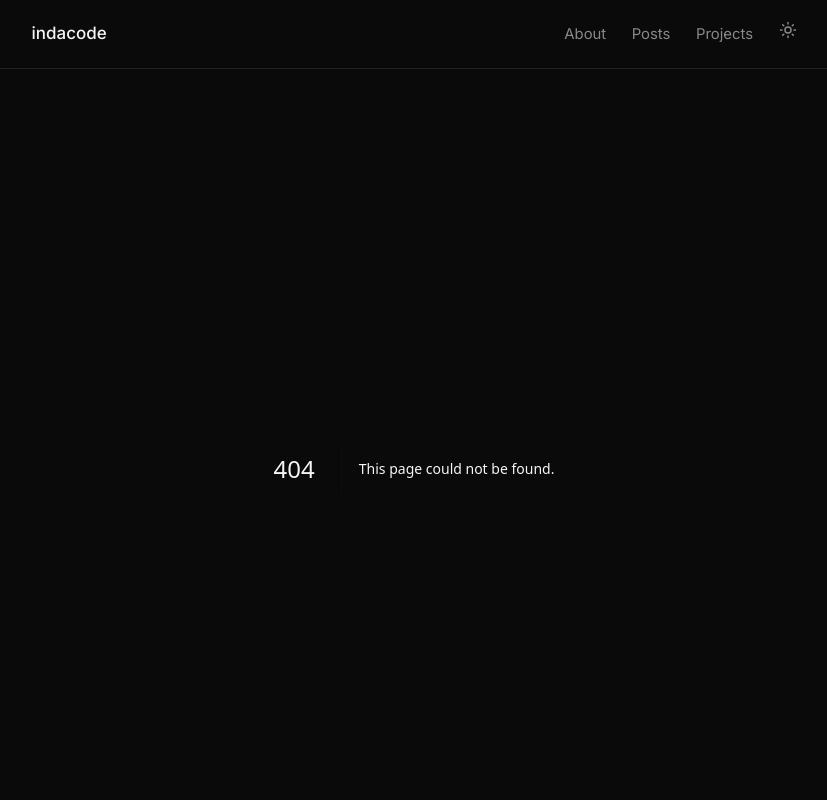
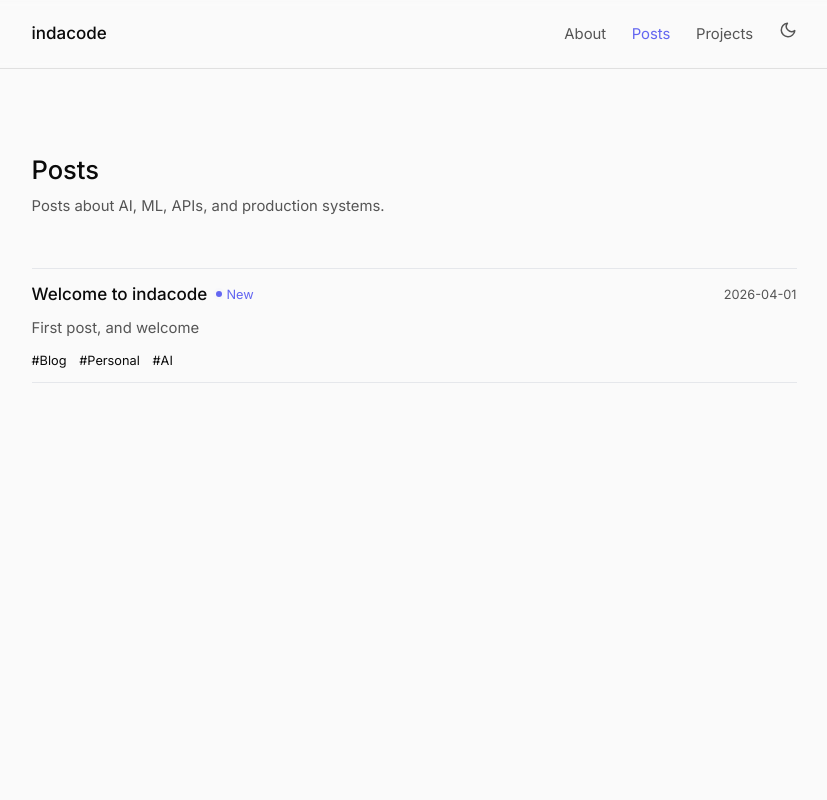
Before and after one commit to riosinda/indacode.me, a Next.js app: page /posts in a window 1280 px wide. Before the commit this address had no page. Shown: the top 800 px of the page, without its empty margins (226-1053 px from the left). Built offline with nearby package versions, Linux system fonts and the light colour scheme.

Commit message:
fix: design fixes improved

```diff
--- a/app/layout.tsx
+++ b/app/layout.tsx
@@ -42,7 +42,7 @@ export default function RootLayout({
         <meta name="theme-color" content="#0a0a0a" />
         <script
           dangerouslySetInnerHTML={{
-            __html: `(function(){var t=localStorage.getItem('theme');if(t==='light')document.documentElement.classList.remove('dark');})();`,
+            __html: `(function(){var t=localStorage.getItem('theme');var dark=t?t==='dark':window.matchMedia('(prefers-color-scheme: dark)').matches;document.documentElement.classList.toggle('dark',dark);})();`,
           }}
         />
       </head>
--- a/app/page.tsx
+++ b/app/page.tsx
@@ -98,11 +98,11 @@ export default function Home() {
 
       {latestPosts.length > 0 && (
         <section className="mb-16">
-          <div className="flex items-center justify-between mb-6">
+          <div className="flex items-center justify-between mb-2">
             <h2 className="text-xs font-medium text-text-secondary uppercase tracking-widest">
               Latest Posts
             </h2>
-            <Link href="/blog" className="text-xs text-accent hover:text-accent/80 transition-colors">
+            <Link href="/posts" className="text-xs text-accent hover:text-accent/80 transition-colors">
               View all →
             </Link>
           </div>
--- a/app/blog/[slug]/page.tsx
+++ b/app/posts/[slug]/page.tsx
@@ -25,13 +25,14 @@ export default async function PostPage({ params }: Props) {
   return (
     <div className="mx-auto max-w-3xl px-6 py-20">
       <Link
-        href="/blog"
+        href="/posts"
         className="text-xs text-text-secondary hover:text-accent transition-colors mb-10 inline-block"
       >
         ← Posts
       </Link>
       <header className="mb-12">
-        <div className="flex items-center gap-3 mb-4">
+        <div className="flex items-start justify-between gap-4 mb-4">
+          <div className="flex items-center gap-3">
             <h1 className="text-2xl font-medium text-text-primary">{post.title}</h1>
             {post.is_newest && (
               <span className="flex items-center gap-1 text-xs font-mono text-accent shrink-0">
@@ -43,8 +44,8 @@ export default async function PostPage({ params }: Props) {
               </span>
             )}
           </div>
-        <div className="flex items-center gap-4">
-          <time className="text-xs text-text-secondary">{post.date}</time>
+          <time className="text-xs text-text-secondary shrink-0 mt-2">{post.date}</time>
+        </div>
         {post.tags.length > 0 && (
           <div className="flex flex-wrap gap-3">
             {post.tags.map((tag) => (
@@ -54,7 +55,6 @@ export default async function PostPage({ params }: Props) {
             ))}
           </div>
         )}
-        </div>
       </header>
       <article
         className="prose dark:prose-invert max-w-none prose-headings:font-medium prose-a:text-accent prose-code:font-mono"
--- a/components/Navbar.tsx
+++ b/components/Navbar.tsx
@@ -7,7 +7,7 @@ import ThemeToggle from '@/components/ThemeToggle'
 
 const links = [
   { href: '/about', label: 'About' },
-  { href: '/blog', label: 'Posts' },
+  { href: '/posts', label: 'Posts' },
   { href: '/projects', label: 'Projects' },
 ]
 
--- a/components/PostCard.tsx
+++ b/components/PostCard.tsx
@@ -11,9 +11,9 @@ interface PostCardProps {
 
 export default function PostCard({ slug, title, date, description, tags, is_newest }: PostCardProps) {
   return (
-    <article className="group py-6">
+    <article className="group py-3">
       <div className="flex items-start justify-between gap-4 mb-2">
-        <Link href={`/blog/${slug}`} className="flex items-center gap-2">
+        <Link href={`/posts/${slug}`} className="flex items-center gap-2">
           <h2 className="text-base font-medium text-text-primary group-hover:text-accent transition-colors">
             {title}
           </h2>
--- a/components/SharePost.tsx
+++ b/components/SharePost.tsx
@@ -4,7 +4,7 @@ interface SharePostProps {
 }
 
 export default function SharePost({ slug, title }: SharePostProps) {
-  const url = `https://indacode.me/blog/${slug}`
+  const url = `https://indacode.me/posts/${slug}`
   const encoded = encodeURIComponent(url)
   const encodedTitle = encodeURIComponent(title)
 
--- a/components/ThemeToggle.tsx
+++ b/components/ThemeToggle.tsx
@@ -7,7 +7,7 @@ export default function ThemeToggle() {
 
   useEffect(() => {
     const stored = localStorage.getItem('theme')
-    const isDark = stored ? stored === 'dark' : true
+    const isDark = stored ? stored === 'dark' : window.matchMedia('(prefers-color-scheme: dark)').matches
     setDark(isDark)
     document.documentElement.classList.toggle('dark', isDark)
     document.querySelector('meta[name="theme-color"]')?.setAttribute('content', isDark ? '#0a0a0a' : '#fafafa')
--- a/content/blog/welcome_indacode.md
+++ b/content/posts/welcome_indacode.md
@@ -11,7 +11,7 @@ is_newest: true
 
 I'm from Zacatecas, Mexico, and I've been working as an AI engineer for a few years now.
 
-I have some experience building AI-powered services (ML and DL models, LLMs, AI agents, ...) and I enjoy creating new tools as a hobby — it's also a great way to keep learning.
+I have some experience building AI-powered services (ML and DL models, LLMs, AI agents, ...) and I enjoy creating new tools as a hobby, it's also a great way to keep learning.
 
 I started this blog because I wanted to finally kick off a personal project I've been putting off for a while: **indacode** (yes, it's Indalecio + Code :D).
 
--- a/lib/posts.ts
+++ b/lib/posts.ts
@@ -4,7 +4,7 @@ import matter from 'gray-matter'
 import { remark } from 'remark'
 import html from 'remark-html'
 
-const postsDirectory = path.join(process.cwd(), 'content/blog')
+const postsDirectory = path.join(process.cwd(), 'content/posts')
 
 export interface PostMeta {
   slug: string
```
Also changed, not shown: app/posts/page.tsx (renamed from app/blog/page.tsx). Lines whose indentation alone changed are shown as unchanged.
